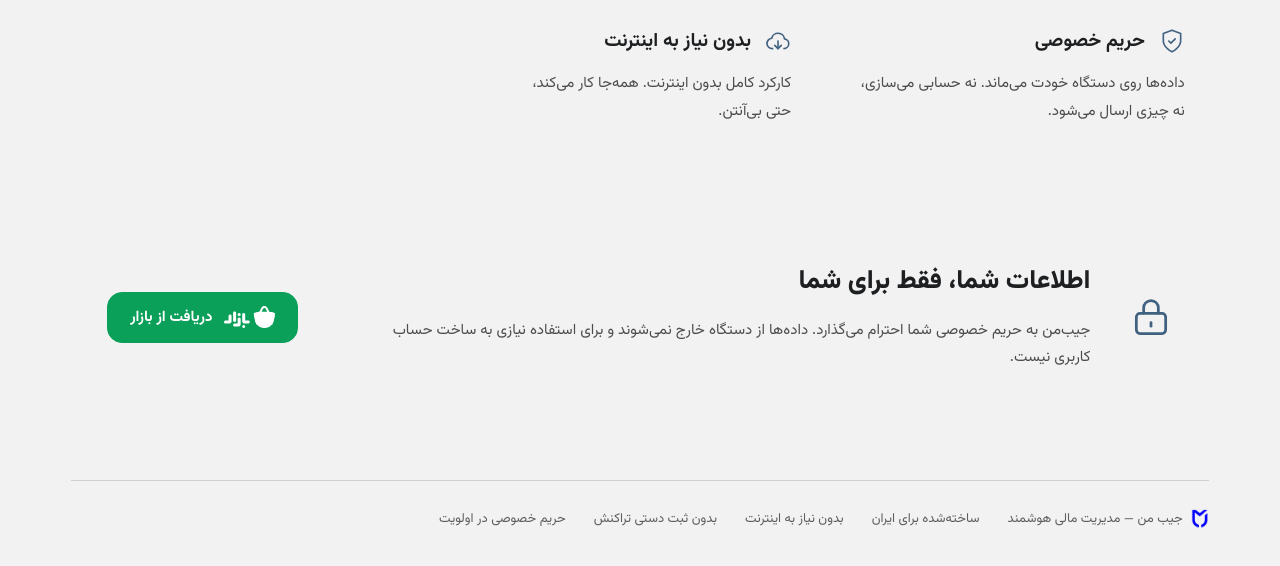
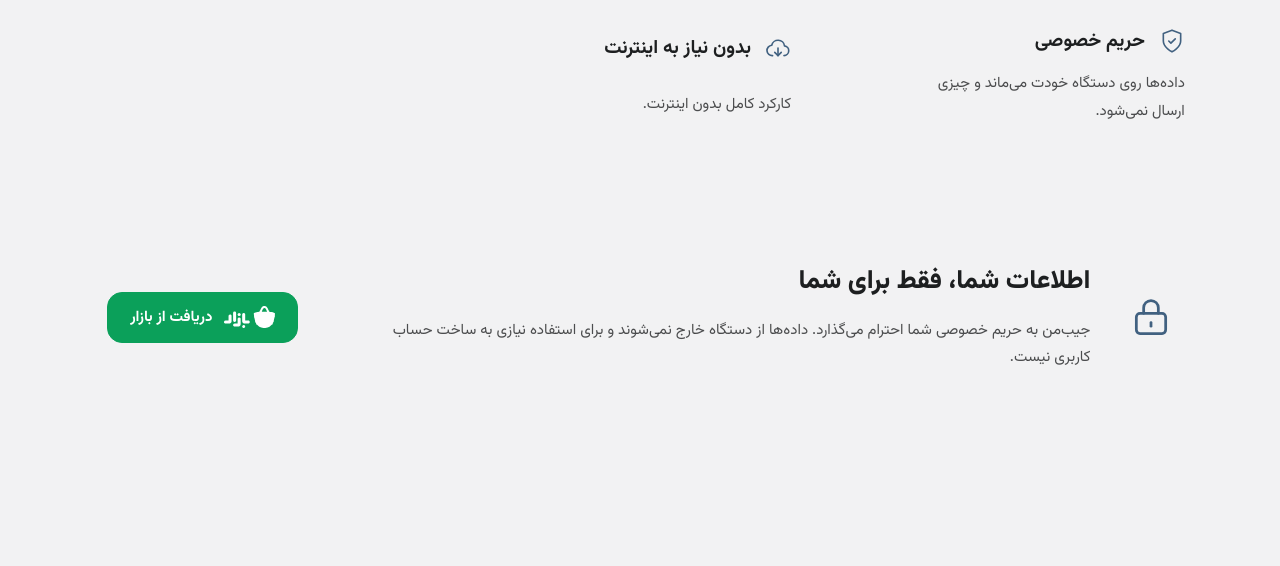
Before and after one commit to mostafa-absi/cloudflare, a website: page public/index.html in a window 1280 px wide. Shown: the part 1298-1864 px from the top of the page. After the commit the page ends 1778 px from the top, so only its background shows below. Drawn offline with Linux system fonts and the light colour scheme.

Commit message:
Add files via upload

```diff
--- a/public/index.html
+++ b/public/index.html
@@ -33,8 +33,8 @@
         <span class="small">بدون حسابداری</span>
       </h1>
       <p class="lead">
-        پیامک‌های بانکی به‌صورت خودکار خوانده می‌شوند.<br />
-        <strong>موجودی و تعهدات مالی، تصویری واقعی از وضعیت شما را ارائه می‌دهند.</strong>
+        پیامک‌های بانکی به‌ صورت خودکار خوانده می‌شوند<br />
+        <strong>موجودی و تعهدات مالی، تصویری واقعی از وضعیت شما را ارائه می‌دهد</strong>
       </p>
 
       <div class="cta-row" id="download">
@@ -91,12 +91,12 @@
       <div class="cell">
         <svg width="26" height="26" viewBox="0 0 24 24" fill="none" stroke="var(--color-accent-700)" stroke-width="1.5" stroke-linecap="round" stroke-linejoin="round" aria-hidden="true"><path d="M12 22s8-4 8-10V5l-8-3-8 3v7c0 6 8 10 8 10Z"></path><path d="m9 12 2 2 4-4"></path></svg>
         <h3>حریم خصوصی</h3>
-        <p>داده‌ها روی دستگاه خودت می‌ماند. نه حسابی می‌سازی، نه چیزی ارسال می‌شود.</p>
+        <p>داده‌ها روی دستگاه خودت می‌ماند و چیزی ارسال نمی‌شود.</p>
       </div>
       <div class="cell">
         <svg width="26" height="26" viewBox="0 0 24 24" fill="none" stroke="var(--color-accent-700)" stroke-width="1.5" stroke-linecap="round" stroke-linejoin="round" aria-hidden="true"><path d="M17.5 19a4.5 4.5 0 0 0 .5-8.96A6 6 0 0 0 6.2 9.5 4.25 4.25 0 0 0 7 19"></path><path d="M12 12v7"></path><path d="m9 16 3 3 3-3"></path></svg>
         <h3>بدون نیاز به اینترنت</h3>
-        <p>کارکرد کامل بدون اینترنت. همه‌جا کار می‌کند، حتی بی‌آنتن.</p>
+        <p>کارکرد کامل بدون اینترنت.</p>
       </div>
     </div>
   </section>
@@ -113,13 +113,6 @@
     </a>
   </section>
 
-  <footer class="foot">
-    <span class="brand"><img src="assets/logo.png" alt="" />جیب من — مدیریت مالی هوشمند</span>
-    <span>ساخته‌شده برای ایران</span>
-    <span>بدون نیاز به اینترنت</span>
-    <span>بدون ثبت دستی تراکنش</span>
-    <span>حریم خصوصی در اولویت</span>
-  </footer>
 </div>
 
 <script src="app.js"></script>
```
